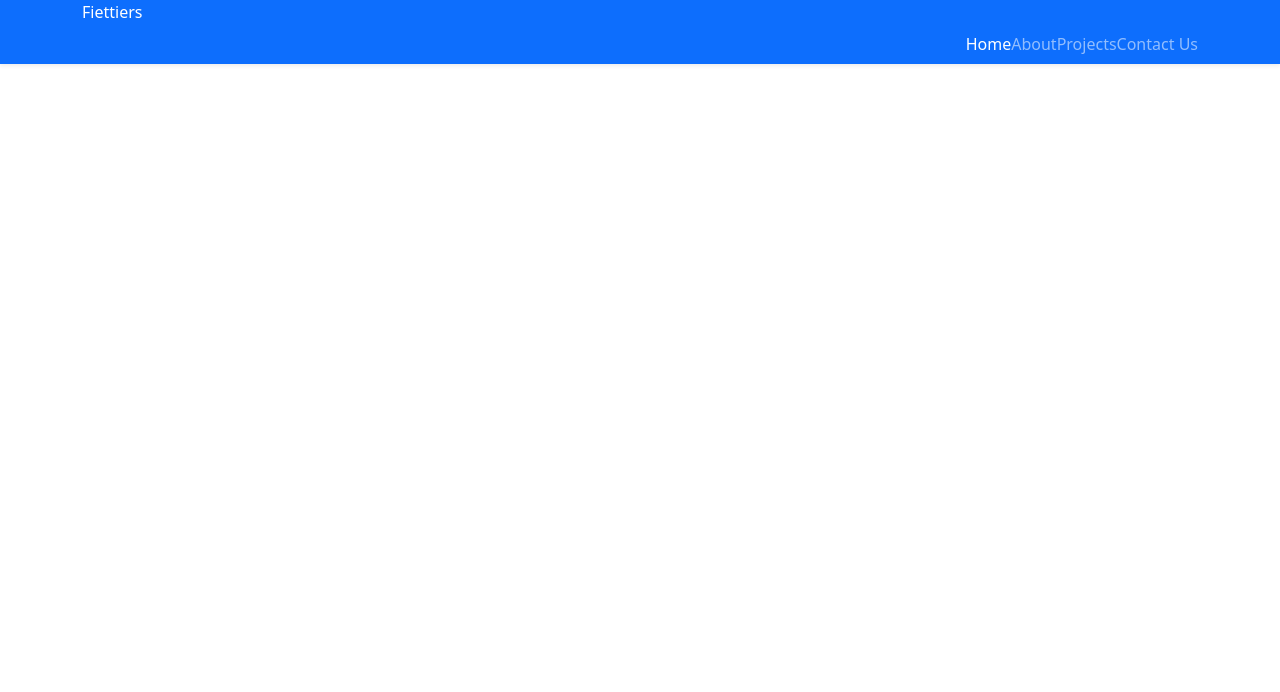
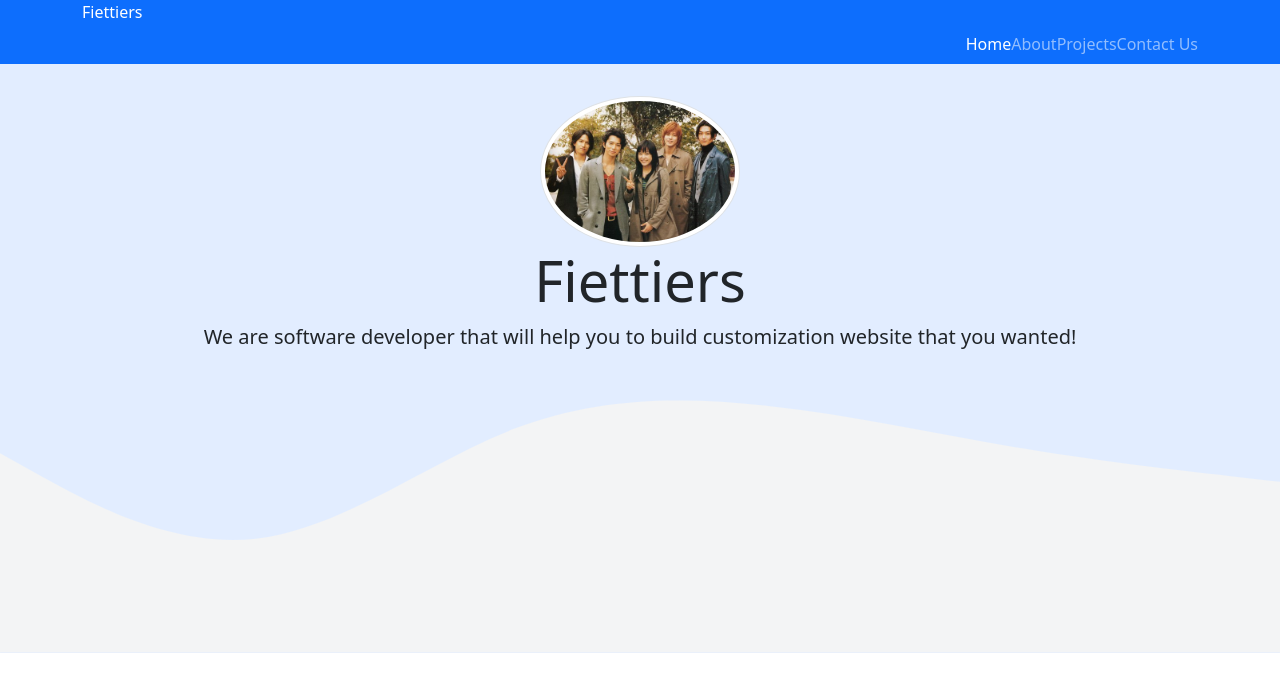
Before and after one commit to Indiana239/Bootstrap-practice, a plain HTML site: page Index.html in a window 1280 px wide. Drawn offline with nearby package versions, Linux system fonts and the light colour scheme.

Commit message:
Finished the Body

```diff
--- a/Index.html
+++ b/Index.html
@@ -5,6 +5,7 @@
     <meta name="viewport" content="width=device-width, initial-scale=1" />
     <title>Portfolio</title>
     <link href="https://cdn.jsdelivr.net/npm/bootstrap@5.2.0/dist/css/bootstrap.min.css" rel="stylesheet" integrity="sha384-gH2yIJqKdNHPEq0n4Mqa/HGKIhSkIHeL5AyhkYV8i59U5AR6csBvApHHNl/vI1Bx" crossorigin="anonymous" />
+    <link rel="stylesheet" href="style.css" />
   </head>
   <body>
     <!-- Navbar -->
@@ -32,8 +33,22 @@
         </div>
       </div>
     </nav>
+    <!-- Akhir Navbar -->
 
-    <!-- Akhir Navbar -->
+    <!-- Body -->
+    <section class="jumbotron text-center">
+      <img src="img/p_hyd_1.jpg" alt="Fiettiers" width="200" class="rounded-circle img-thumbnail" />
+      <h1 class="display-4">Fiettiers</h1>
+      <p class="lead">We are software developer that will help you to build customization website that you wanted!</p>
+      <svg xmlns="http://www.w3.org/2000/svg" viewBox="0 0 1440 320">
+        <path
+          fill="#f3f4f5"
+          fill-opacity="1"
+          d="M0,96L48,122.7C96,149,192,203,288,192C384,181,480,107,576,69.3C672,32,768,32,864,42.7C960,53,1056,75,1152,90.7C1248,107,1344,117,1392,122.7L1440,128L1440,320L1392,320C1344,320,1248,320,1152,320C1056,320,960,320,864,320C768,320,672,320,576,320C480,320,384,320,288,320C192,320,96,320,48,320L0,320Z"
+        ></path>
+      </svg>
+    </section>
+    <!-- Akhir Body -->
 
     <script src="https://cdn.jsdelivr.net/npm/bootstrap@5.2.0/dist/js/bootstrap.bundle.min.js" integrity="sha384-A3rJD856KowSb7dwlZdYEkO39Gagi7vIsF0jrRAoQmDKKtQBHUuLZ9AsSv4jD4Xa" crossorigin="anonymous"></script>
   </body>
--- /dev/null
+++ b/style.css
@@ -0,0 +1,4 @@
+.jumbotron {
+  padding-top: 2rem;
+  background-color: #e2edff;
+}
```
Also changed, not shown: img/C33_Q2_Indiana239.png (added), img/Screenshot (4).png (added), img/p_hyd_1.jpg (added), 2 other files.
